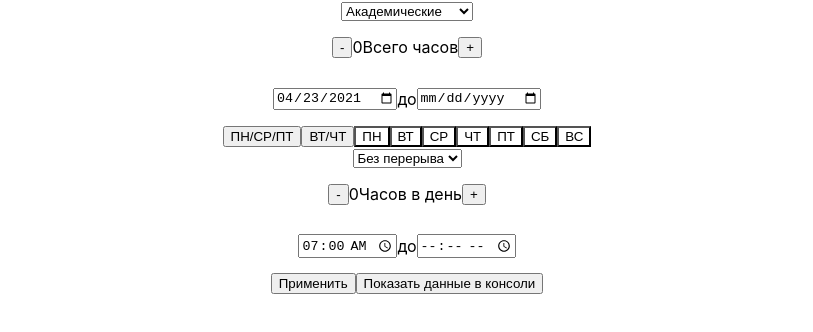
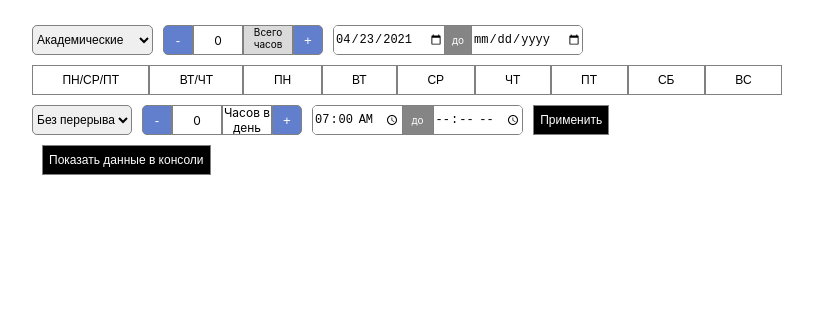
Before and after one commit to petushoque/interpress-timetable, a React (Create React App) app: page / in a window 1280 px wide. Shown: the top 332 px of the page, without its empty margins (233-1046 px from the left). Built offline with nearby package versions, Linux system fonts and the light colour scheme.

Commit message:
feat: добавлена простейшая верстка страницы

```diff
--- a/src/App.css
+++ b/src/App.css
@@ -1,8 +1,14 @@
 .App {
-  text-align: center;
+  max-width: 800px;
+  margin: 0 auto;
+  padding: 25px;
+  box-sizing: border-box;
+  display: flex;
+  flex-direction: row;
+  flex-wrap: wrap;
 }
 
-.total-hours, .dates, .hours-per-day, .times {
+.hours-per-day, .times {
   display: flex;
   flex-direction: row;
 
@@ -10,12 +16,250 @@
   justify-content: center;
 }
 
+.hours-type {
+  height: 30px;
+  border-radius: 5px;
+  font-size: 12px;
+  margin-right: 10px;
+  margin-bottom: 10px;
+  border: 1px solid grey;
+  box-sizing: border-box;
+}
+
+.total-hours {
+
+  border-radius: 5px;
+  display: flex;
+  flex-direction: row;
+  align-items: center;
+  margin-right: 10px;
+  margin-bottom: 10px;
+  box-sizing: border-box;
+}
+
+.total-hours__paragraph {
+  max-width: 50px;
+  font-size: 10px;
+  text-align: center;
+  margin: 0;
+  padding: 0;
+  height: 30px;
+  border: 1px solid grey;
+  box-sizing: border-box;
+  background-color: #dadada
+}
+
+.total-hours__digit {
+  width: 50px;
+  font-size: 12px;
+  text-align: center;
+  margin: 0;
+  padding: 0;
+  height: 30px;
+  display: flex;
+  align-items: center;
+  justify-content: center;
+  border: 1px solid grey;
+  box-sizing: border-box;
+}
+
+.total-hours__button-minus {
+  height: 100%;
+  width: 30px;
+  background-color: #627fce;
+  border-radius: 5px 0 0 5px;
+  border: none;
+  color:white;
+  height: 30px;
+  border: 1px solid grey;
+  box-sizing: border-box;
+}
+
+.total-hours__button-plus {
+  height: 100%;
+  width: 30px;
+  background-color: #627fce;
+  border-radius: 0 5px 5px 0;
+  border: none;
+  color:white;
+  height: 30px;
+  border: 1px solid grey;
+  box-sizing: border-box;
+}
+
+.dates {
+  height: 30px;
+  max-width: 250px;
+  border-radius: 5px;
+  display: flex;
+  flex-direction: row;
+  align-items: center;
+  border-radius: 5px;
+  box-sizing: border-box;
+  overflow: hidden;
+  border: 1px solid grey;
+}
+
+.dates__input {
+  height: 100%;
+  border: none;
+  font-size: 12px;
+}
+
+.dates__paragraph {
+  background-color: #858585;
+  border-left: 1px solid grey;
+  border-right: 1px solid grey;
+  padding: 0;
+  margin: 0;
+  height: 100%;
+  width: 30px;
+  font-size: 10px;
+  color: white;
+  display: flex;
+  align-items: center;
+  justify-content: center;
+}
+
+.schedule-of-visits {
+  width: 100%;
+  display: flex;
+  flex-direction: row;
+  justify-content: stretch;
+  margin-bottom: 10px;
+  overflow: hidden;
+}
+
 .day-of-visits {
   background-color: white;
   color:black;
+  height: 30px;
+  min-width: 50px;
+  border: 1px solid grey;
+  flex-grow: 1;
+  font-size: 12px;
 }
 
 .day-of-visits_active {
   background-color: black;
-  color:white
+  color:white;
+  height: 30px;
+  min-width: 50px;
+  border: 1px solid grey;
+  flex-grow: 1;
+  font-size: 12px;
 }
+
+.recreation-time {
+  height: 30px;
+  border-radius: 5px;
+  font-size: 12px;
+  margin-right: 10px;
+  margin-bottom: 10px;
+  border: 1px solid grey;
+  box-sizing: border-box;
+}
+
+.hours-per-day {
+  border-radius: 5px;
+  display: flex;
+  flex-direction: row;
+  align-items: center;
+  margin-right: 10px;
+  margin-bottom: 10px;
+  box-sizing: border-box;
+}
+
+.hours-per-day__button-minus {
+  height: 100%;
+  width: 30px;
+  background-color: #627fce;
+  border-radius: 5px 0 0 5px;
+  border: none;
+  color:white;
+  height: 30px;
+  border: 1px solid grey;
+  box-sizing: border-box;
+}
+
+.hours-per-day__button-plus {
+  height: 100%;
+  width: 30px;
+  background-color: #627fce;
+  border-radius: 0 5px 5px 0;
+  border: none;
+  color:white;
+  height: 30px;
+  border: 1px solid grey;
+  box-sizing: border-box;
+}
+
+.hours-per-day__digit {
+  width: 50px;
+  font-size: 12px;
+  text-align: center;
+  margin: 0;
+  padding: 0;
+  height: 30px;
+  display: flex;
+  align-items: center;
+  justify-content: center;
+  border: 1px solid grey;
+  box-sizing: border-box;
+}
+
+.hours-per-day__paragraph {
+  max-width: 50px;
+  font-size: 10px;
+  text-align: center;
+  margin: 0;
+  padding: 0;
+  height: 30px;
+  border: 1px solid grey;
+  box-sizing: border-box;
+  background-color: #dadada
+}
+
+.times {
+  height: 30px;
+  max-width: 250px;
+  border-radius: 5px;
+  display: flex;
+  flex-direction: row;
+  align-items: center;
+  border-radius: 5px;
+  box-sizing: border-box;
+  overflow: hidden;
+  border: 1px solid grey;
+}
+
+.times__input {
+  height: 100%;
+  border: none;
+  font-size: 12px;
+}
+
+.times__paragraph {
+  background-color: #858585;
+  border-left: 1px solid grey;
+  border-right: 1px solid grey;
+  padding: 0;
+  margin: 0;
+  height: 100%;
+  width: 30px;
+  font-size: 10px;
+  color: white;
+  display: flex;
+  align-items: center;
+  justify-content: center;
+}
+
+.console-button {
+  background-color: black;
+  color:white;
+  height: 30px;
+  min-width: 50px;
+  border: 1px solid grey;
+  font-size: 12px;
+  margin: 0 0 0 10px;
+}
--- a/src/App.js
+++ b/src/App.js
@@ -121,30 +121,29 @@ function App() {
   }
 
   return (
-    <div className="App">
-      <form>
-      <select name="hourstype" size="1" defaultValue='academic' onChange={handleChangeHoursType}>
+    <div className='App'>
+
+      <select className='hours-type' name="hourstype" size="1" defaultValue='academic' onChange={handleChangeHoursType}>
       <option value="academic">Академические</option>
       <option value="astronomical">Астрономические</option>
       </select>
-      </form>
 
       <div className='total-hours'>
-        <button onClick={handleMinusTotalHours}>-</button>
-        <p>{totalHours}</p>
-        <p>Всего часов</p>
-        <button onClick={handlePlusTotalHours}>+</button>
+        <button className='total-hours__button-minus' onClick={handleMinusTotalHours}>-</button>
+        <p className='total-hours__digit'>{totalHours}</p>
+        <p className='total-hours__paragraph'>Всего часов</p>
+        <button className='total-hours__button-plus' onClick={handlePlusTotalHours}>+</button>
       </div>
 
       <div className='dates'>
-        <input value={startDate} onChange={handleChangeStartDate} type='date'/>
-        <p>до</p>
-        <input type='date'/>
+        <input className='dates__input' value={startDate} onChange={handleChangeStartDate} type='date'/>
+        <p className='dates__paragraph'>до</p>
+        <input className='dates__input' type='date'/>
       </div>
 
       <div className='schedule-of-visits'>
-          <button onClick={handleChangeMnWeFr}>ПН/СР/ПТ</button>
-          <button onClick={handleChangeTuTh}>ВТ/ЧТ</button>
+          <button className='day-of-visits' onClick={handleChangeMnWeFr}>ПН/СР/ПТ</button>
+          <button className='day-of-visits' onClick={handleChangeTuTh}>ВТ/ЧТ</button>
           <button className={visits.mo? 'day-of-visits_active' : 'day-of-visits'} onClick={handleChangeMonday}>ПН</button>
           <button className={visits.tu? 'day-of-visits_active' : 'day-of-visits'} onClick={handleChangeTuesday}>ВТ</button>
           <button className={visits.we? 'day-of-visits_active' : 'day-of-visits'} onClick={handleChangeWednesday}>СР</button>
@@ -154,9 +153,7 @@ function App() {
           <button className={visits.su? 'day-of-visits_active' : 'day-of-visits'} onClick={handleChangeSunday}>ВС</button>
       </div>
 
-      <div className='recreation'>
-      <form>
-      <select name='recreation-time' size="1" defaultValue={recreation} onChange={handleChangeRecreationTime}>
+      <select className='recreation-time' name='recreation-time' size="1" defaultValue={recreation} onChange={handleChangeRecreationTime}>
       <option value='0'>Без перерыва</option>
       <option value='5'>5 минут</option>
       <option value='10'>10 минут</option>
@@ -165,25 +162,23 @@ function App() {
       <option value='25'>25 минут</option>
       <option value='30'>30 минут</option>
       </select>
-      </form>
-      </div>
 
       <div className='hours-per-day'>
-        <button onClick={handleMinusHoursPerDay}>-</button>
-        <p>{hoursPerDay}</p>
-        <p>Часов в день</p>
-        <button onClick={handlePlusHoursPerDay}>+</button>
+        <button className='hours-per-day__button-minus' onClick={handleMinusHoursPerDay}>-</button>
+        <p className='hours-per-day__digit'>{hoursPerDay}</p>
+        <p className='hours-per-day__digit'>Часов в день</p>
+        <button className='hours-per-day__button-plus' onClick={handlePlusHoursPerDay}>+</button>
       </div>
 
       <div className='times'>
-        <input onChange={handleChangeStartTime} value={startTime} type='time'/>
-        <p>до</p>
-        <input type='time'/>
+        <input className='times__input' onChange={handleChangeStartTime} value={startTime} type='time'/>
+        <p className='times__paragraph'>до</p>
+        <input className='times__input' type='time'/>
       </div>
 
 
-      <button onClick={handleAllData}>Применить</button>
-      <button onClick={() => console.log(data)}>Показать данные в консоли</button>
+      <button className='console-button' onClick={handleAllData}>Применить</button>
+      <button className='console-button' onClick={() => console.log(data)}>Показать данные в консоли</button>
       </div>
 
   );
```
